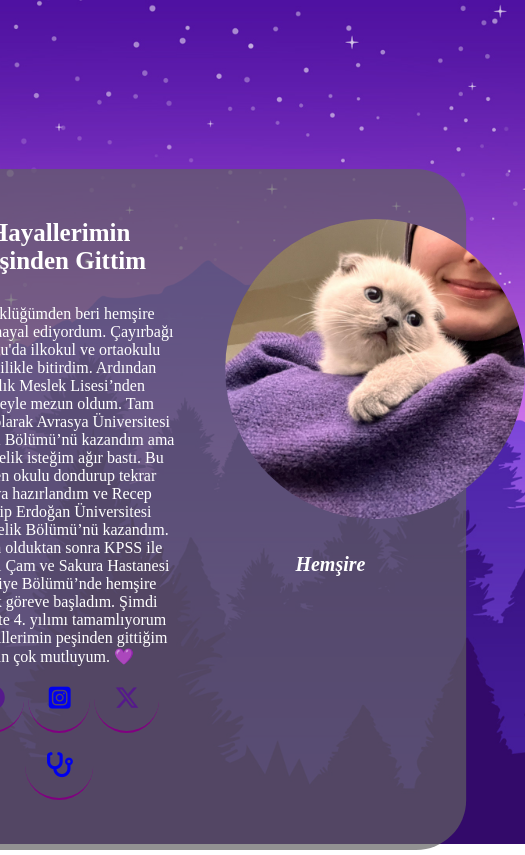
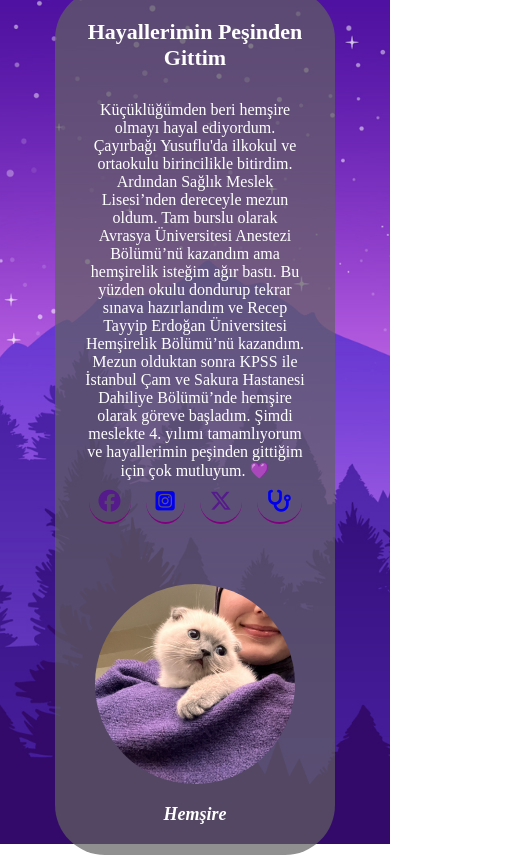
Before and after one commit to kandemir61/abla, a plain HTML site: page index.html in a window 390 px wide. Shown: the whole page, 525 px wide, since content can reach past the window. Drawn offline with Linux system fonts and the light colour scheme.

Commit message:
Update style.css

```diff
--- a/style.css
+++ b/style.css
@@ -1,26 +1,35 @@
-*{
+/* Genel Ayarlar */
+* {
     margin: 0;
     padding: 0;
     box-sizing: border-box;
 }
-body{
-    background-image: url(images/bg.jpg);
+
+body {
+    background-image: url(./images/bg.jpg);
     background-position: center;
     background-size: cover;
     background-repeat: no-repeat;
     height: 100vh;
+    display: flex;
+    align-items: center;
+    justify-content: center;
+    padding: 20px;
 }
-.box{
-    position: absolute;
-    top: 20%;
-    left: 50%;
-    transform: translateX(-50%);
+
+.box {
     display: flex;
-    background-color: #616261b0;
+    background-color: rgba(97, 98, 97, 0.7);
     border-radius: 50px;
     color: #fff;
+    width: 80%;
+    max-width: 900px;
+    overflow: hidden;
+    flex-wrap: wrap;
+    justify-content: center;
 }
-.box-info{
+
+.box-info {
     display: flex;
     flex-direction: column;
     justify-content: space-around;
@@ -28,39 +37,73 @@ body{
     width: 50%;
     text-align: center;
 }
-.title{
+
+.title {
     margin-bottom: 30px;
     font-size: 25px;
 }
 
-.info-bottom i{
-font-size: 25px;
-padding: 20px;
-cursor: pointer;
-border-bottom: 2px solid purple;
-border-radius: 50%;
-transition: 0.5 all ease;
-
+.info-bottom {
+    display: flex;
+    justify-content: center;
+    gap: 15px;
+    flex-wrap: wrap;
 }
 
-.info-bottom i:hover{
-    transform: translateY(-10px);
+.info-bottom i {
+    font-size: 22px;
+    padding: 10px;
+    cursor: pointer;
     border-bottom: 2px solid purple;
+    border-radius: 50%;
+    transition: 0.3s ease-in-out;
 }
-.box-image{
+
+.info-bottom i:hover {
+    transform: translateY(-5px);
+}
+
+.box-image {
     width: 50%;
-    padding: 50px 30px;
+    display: flex;
+    flex-direction: column;
+    align-items: center;
+    padding: 30px;
 }
-.box-image img{
-    width: 300px;
-    height: 300px;
+
+.box-image img {
+    width: 250px;
+    height: 250px;
     object-fit: cover;
     border-radius: 50%;
 }
-.img-title{
-    font-size: 20px;
-    display:block;
-    margin-top: 30px;
+
+.img-title {
+    font-size: 18px;
+    margin-top: 20px;
     text-align: center;
     font-style: italic;
 }
+
+/* Mobil Uyum */
+@media (max-width: 768px) {
+    .box {
+        flex-direction: column;
+        align-items: center;
+        text-align: center;
+    }
+
+    .box-info, .box-image {
+        width: 100%;
+        padding: 30px;
+    }
+
+    .box-image img {
+        width: 200px;
+        height: 200px;
+    }
+
+    .title {
+        font-size: 22px;
+    }
+}
```
